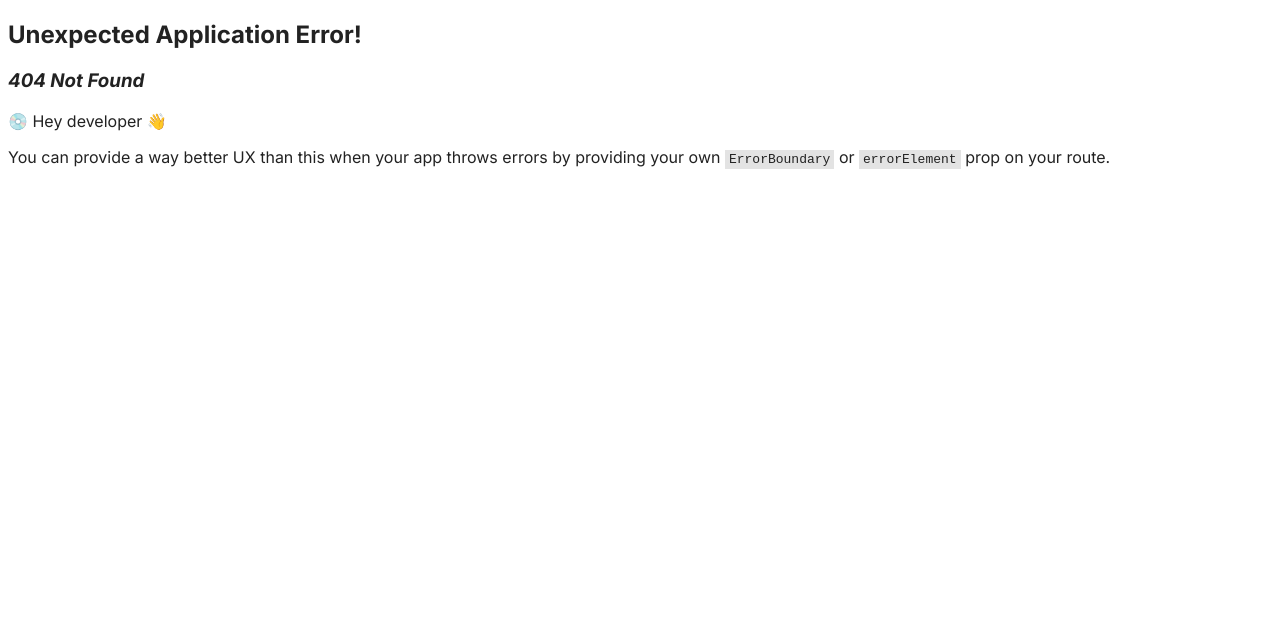
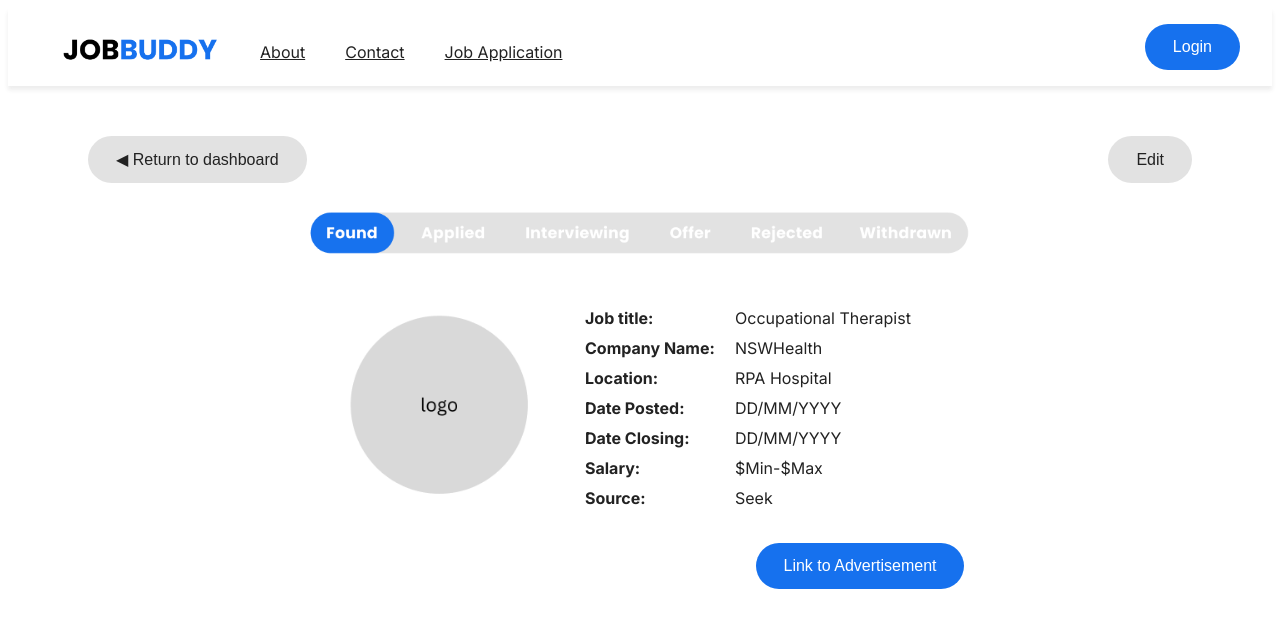
Before and after one commit to SheCodesAus/Programmer-Penguins-frontend, a React app in the folder frontend/: page /JobApplicationPage in a window 1280 px wide. Before the commit this address had no page. Shown: the top 628 px of the page. Built offline with nearby package versions, Linux system fonts and the light colour scheme; the HTML template or start-up script is replaced by a standard one.

Commit message:
started job application page

```diff
--- a/frontend/src/components/NavBar.css
+++ b/frontend/src/components/NavBar.css
@@ -1,13 +1,33 @@
 #navbar nav {
-  padding: 20px;
   font-family: sans-serif;
   box-shadow: 0 4px 4px 0px rgba(79, 79, 79, 0.1);
-}
-
-#navbar a {
-  padding: 20px;
+  display: flex;
+  justify-content: space-between;
+  align-items: center;
 }
 
 .logo {
   height: 8vh;
 }
+
+#navbar a {
+  padding: 10px 20px 0px 20px;
+}
+
+.nav-left,
+.nav-right {
+  display: flex;
+  align-items: center;
+}
+
+.nav-left {
+  margin: 0 0 0 32px;
+  display: flex;
+  justify-content: flex-start;
+}
+
+.nav-right {
+  margin: 0 32px 0 0;
+  display: flex;
+  justify-content: flex-end;
+}
--- a/frontend/src/components/NavBar.jsx
+++ b/frontend/src/components/NavBar.jsx
@@ -3,7 +3,7 @@ import "./NavBar.css";
 import logo from "../assets/logo.png";
 
 function NavBar() {
-
+    const navigate = useNavigate();
     return (
             <div id="navbar">
                 <nav>
@@ -13,9 +13,12 @@ function NavBar() {
                         </NavLink>
                         <NavLink to="About">About</NavLink>
                         <NavLink to="Contact">Contact</NavLink>
+                        <NavLink to="JobApplicationPage">Job Application</NavLink>
                     </div>
                     <div className="nav-right">
-                        <NavLink to="Login">Login</NavLink>
+                        <button className="primary-btn" onClick={() => navigate("/login")}>
+                            Login
+                        </button>
                     </div>
                 </nav>
                 <Outlet />
--- a/frontend/src/hooks/useInView.js
+++ b/frontend/src/hooks/useInView.js
@@ -1,6 +1,6 @@
 import { useEffect, useRef, useState } from "react";
 
-export function useInView(threshold = 0.75) {
+export function useInView(threshold = 0.35) {
   const ref = useRef(null);
   const [inView, setInView] = useState(false);
 
--- a/frontend/src/index.css
+++ b/frontend/src/index.css
@@ -3,7 +3,7 @@
 :root {
   --primary: #1671ee;
   --secondary: #eefaff;
-  --hoverbutton: #7293bc;
+  --hoverbutton: #ffbd59;
   --cardbackground: #ffffff;
   --background: #ffffff;
   --text: #222222;
@@ -39,3 +39,17 @@ h6 {
 .primary-btn:hover {
   background-color: var(--hoverbutton);
 }
+
+.secondary-btn {
+  background-color: #e2e2e2;
+  color: var(--text);
+  cursor: pointer;
+  padding: 14px 28px;
+  font-size: 1rem;
+  border-radius: 999px;
+  border: none;
+}
+
+.secondary-btn:hover {
+  background-color: #b4b4b4;
+}
--- a/frontend/src/main.jsx
+++ b/frontend/src/main.jsx
@@ -5,6 +5,7 @@ import './index.css'
 
 //import our pages
 import HomePage from "./pages/HomePage.jsx";
+import JobApplicationPage from "./pages/JobApplicationPage.jsx";
 
 //import our components
 import NavBar from "./components/NavBar.jsx";
@@ -15,6 +16,7 @@ const router = createBrowserRouter([
     element: <NavBar />,
     children: [
       { path: "/", element: <HomePage />},
+      { path: "JobApplicationPage", element: <JobApplicationPage />},
     ]
   }
 ])
--- a/frontend/src/pages/HomePage.jsx
+++ b/frontend/src/pages/HomePage.jsx
@@ -7,6 +7,7 @@ import cardimage2 from "../assets/cardimage2.png";
 import cardimage3 from "../assets/cardimage3.png";
 
 function HomePage() {
+    const navigate = useNavigate();
 
     const Banner = () => {
         return (
@@ -31,7 +32,6 @@ function HomePage() {
         const [ref, inView] = useInView();
         return (
             <div ref={ref} className={`description-container fade-in ${inView ? "visible" : ""}`}>
-            <div className="description-container">
                 <div className="card">
                     <img src={cardimage} alt="Description Image" className="card-image" />
                         <h2 className="card-title">Track Every Application</h2>
@@ -54,7 +54,6 @@ function HomePage() {
                     </p>
                 </div>
             </div>
-            </div>
         );
     };
 
--- a/frontend/src/pages/JobApplicationPage.css
+++ b/frontend/src/pages/JobApplicationPage.css
@@ -0,0 +1,54 @@
+.top-buttons {
+  display: flex;
+  justify-content: space-between;
+  margin: 50px 80px 20px 80px;
+}
+
+.progressbar {
+  height: 60px;
+  display: block;
+  margin: 0 auto;
+}
+
+.job-description {
+  display: grid;
+  grid-template-columns: 400px 1fr;
+  gap: 40px;
+  max-width: 1000px;
+  margin: 40px auto;
+}
+
+.company-logo {
+  grid-column-start: 1;
+  width: 200px;
+  height: 200px;
+  object-fit: contain;
+  display: flex;
+  justify-self: end;
+}
+
+.job-details {
+  display: grid;
+  grid-template-columns: 150px auto;
+}
+
+.job-details h4 {
+  margin: 5px;
+}
+
+.source-btn {
+  background-color: var(--primary);
+  color: white;
+  cursor: pointer;
+  padding: 14px 28px;
+  font-size: 1rem;
+  border-radius: 999px;
+  border: none;
+  grid-column: 1 / -1;
+  justify-self: center;
+  margin: 30px 0;
+}
+
+.source-btn:hover {
+  background-color: var(--hoverbutton);
+}
--- a/frontend/src/pages/JobApplicationPage.jsx
+++ b/frontend/src/pages/JobApplicationPage.jsx
@@ -0,0 +1,46 @@
+import { useNavigate } from "react-router-dom";
+import "./JobApplicationPage.css";
+import companylogo from "../assets/company-logo.png";
+import progressbar from "../assets/demo-progressbar.png";
+
+function JobApplicationPage() {
+    const navigate = useNavigate();
+
+    return (
+        <div className="page-container">
+            <div className="top-buttons">
+                <button className="secondary-btn" onClick={() => navigate("/")}>
+                    ◀   Return to dashboard
+                </button>
+                <button className="secondary-btn" onClick={() => navigate("/")}>
+                    Edit
+                </button>
+            </div>
+            <img src={progressbar} alt="progress bar" className="progressbar" />
+            <div className="job-description">
+                <img src={companylogo} alt="Company Logo" className="company-logo" />
+                <div className="job-details">
+                    <h4 className="heading-column"><span style={{ fontWeight: 'bold' }}>Job title:</span></h4>
+                    <h4 className="answer-column"><span style={{ fontWeight: 'normal' }}>Occupational Therapist</span></h4>
+                    <h4 className="heading-column"><span style={{ fontWeight: 'bold' }}>Company Name:</span></h4>
+                    <h4 className="answer-column"><span style={{ fontWeight: 'normal' }}>NSWHealth</span></h4>
+                    <h4 className="heading-column"><span style={{ fontWeight: 'bold' }}>Location:</span></h4>
+                    <h4 className="answer-column"><span style={{ fontWeight: 'normal' }}>RPA Hospital</span></h4>
+                    <h4 className="heading-column"><span style={{ fontWeight: 'bold' }}>Date Posted:</span></h4>
+                    <h4 className="answer-column"><span style={{ fontWeight: 'normal' }}>DD/MM/YYYY</span></h4>
+                    <h4 className="heading-column"><span style={{ fontWeight: 'bold' }}>Date Closing:</span></h4>
+                    <h4 className="answer-column"><span style={{ fontWeight: 'normal' }}>DD/MM/YYYY</span></h4>
+                    <h4 className="heading-column"><span style={{ fontWeight: 'bold' }}>Salary:</span></h4>
+                    <h4 className="answer-column"><span style={{ fontWeight: 'normal' }}>$Min-$Max</span></h4>
+                    <h4 className="heading-column"><span style={{ fontWeight: 'bold' }}>Source:</span></h4>
+                    <h4 className="answer-column"><span style={{ fontWeight: 'normal' }}>Seek</span></h4>
+                    <button className="source-btn" onClick={() => navigate("/")}>
+                    Link to Advertisement
+                    </button>
+                </div>
+            </div>
+        </div>
+    );
+};
+
+export default JobApplicationPage;
```
Also changed, not shown: frontend/src/assets/company-logo.png (added), frontend/src/assets/demo-progressbar.png (added).
